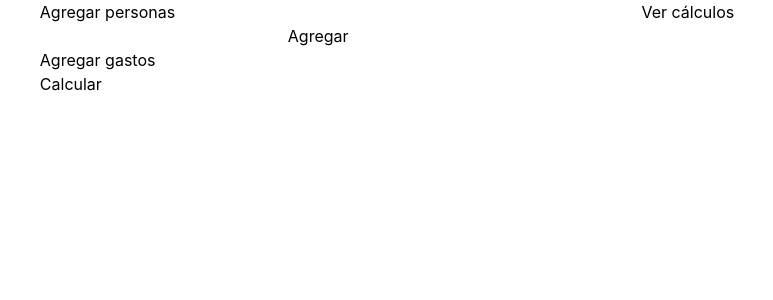
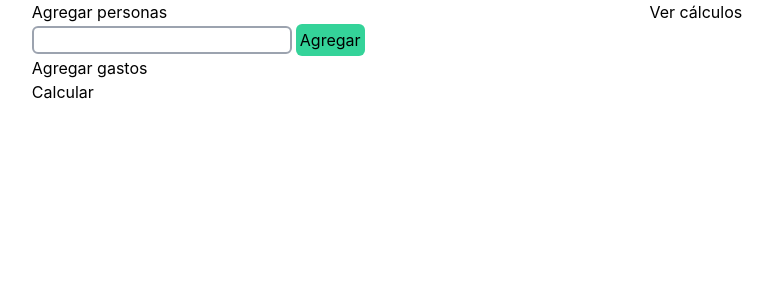
Before and after one commit to ffranco-a/CheckPlease, a React (Create React App) app in the folder check-please/: page / in a window 1280 px wide. Shown: the top 300 px of the page, without its empty margins (253-1026 px from the left). Built offline with nearby package versions, Linux system fonts and the light colour scheme.

Commit message:
prototypo agregar personas listo

```diff
--- a/check-please/src/App.js
+++ b/check-please/src/App.js
@@ -1,5 +1,5 @@
 import React, { useState } from 'react';
-import AgregarPersonas from './components/AgregarPersonas';
+import Personas from './components/Personas';
 
 function App() {
   //* Array con los nombres de las personas
@@ -8,23 +8,10 @@ function App() {
   // * Array con los gastos
   // const [gastos, setGastos] = useState([]);
 
-  //* Función que agrega personas al array `grupo` de personas
-  const handleAgregarPersona = (persona) => {
-    setGrupo([...grupo, persona]);
-  };
-
   return (
     <div className='flex justify-evenly'>
       <div>
-        <div>Agregar personas</div>
-        <AgregarPersonas agregarPersona={handleAgregarPersona} />
-        {/* ↓ por cada persona en el array de personas muestro su nombre EVENTUALMENTE ESTO VA A SER OTRO COMPONENTE TMB */}
-        {grupo.length > 0 &&
-          grupo.map((nombre, i) => (
-            <div key={i} className='bg-gray-300 rounded-md p-1 m-1 capitalize'>
-              {nombre}
-            </div>
-          ))}
+        <Personas grupo={grupo} setGrupo={setGrupo} />
         <div>Agregar gastos</div>
         <button>Calcular</button>
       </div>
--- a/check-please/src/components/AgregarPersonas.jsx
+++ b/check-please/src/components/AgregarPersonas.jsx
@@ -20,10 +20,12 @@ function AgregarPersonas({ agregarPersona }) {
 
   return (
     <div>
-      <input type='text' value={nombre} onChange={handleNuevaPersona} />
-      <button disabled={handleDisableButton()} onClick={handleAgregar}>
-        Agregar
-      </button>
+      <form onSubmit={handleAgregar}>
+        <input type='text' value={nombre} onChange={handleNuevaPersona} className='px-1 mr-1 rounded-md border-2 border-gray-400' />
+        <button type='submit' disabled={handleDisableButton()} className='p-1 bg-green-400 rounded-md' >
+          Agregar
+        </button>
+      </form>
     </div>
   );
 }
--- /dev/null
+++ b/check-please/src/components/Persona.jsx
@@ -0,0 +1,17 @@
+import React from 'react';
+
+function Persona({ persona, borrarPersona }) {
+  return (
+    <div className='p-1 my-1 flex items-center justify-between bg-gray-300 rounded-md'>
+      <span className='capitalize'>
+        {persona.nombre}
+        {/* , id: {persona.id} */}
+      </span>
+      <button onClick={() => borrarPersona(persona)} className='p-1 bg-red-300 rounded-md'>
+        Eliminar
+      </button>
+    </div>
+  );
+}
+
+export default Persona;
--- /dev/null
+++ b/check-please/src/components/Personas.jsx
@@ -0,0 +1,31 @@
+import React from 'react';
+
+//? Components
+import AgregarPersonas from './AgregarPersonas';
+import Persona from './Persona';
+
+function Personas({ grupo, setGrupo }) {
+  //* Función que agrega personas al array `grupo` de personas
+  const handleAgregarPersona = (nombre) => {
+    /* me falta controlar que el nombre nuevo no exista ya en el array, o pedir que modifique el que existe */
+    const id = grupo.length === 0 ? 0 : grupo[grupo.length - 1].id + 1;
+    setGrupo([...grupo, { nombre, id }]);
+  };
+
+  //* Función para eliminar a una persona del array `grupo`
+  const handleBorrarPersona = (persona) => {
+    const nuevoGrupo = grupo.filter(prevPersona => prevPersona.id !== persona.id);
+    setGrupo(nuevoGrupo);
+  };
+
+  return (
+    <div>
+      <div>Agregar personas</div>
+      <AgregarPersonas agregarPersona={handleAgregarPersona} />
+      {/* ↓ por cada persona en el array de personas muestro su nombre y opciones como editar el nombre o eliminarla */}
+      {grupo.length > 0 && grupo.map((persona) => <Persona key={persona.id} persona={persona} borrarPersona={handleBorrarPersona} />)}
+    </div>
+  );
+}
+
+export default Personas;
```
